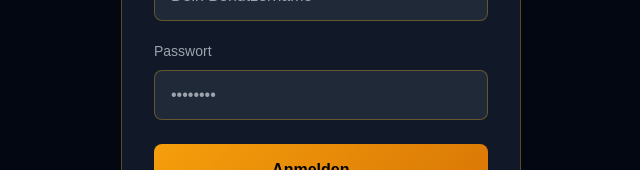
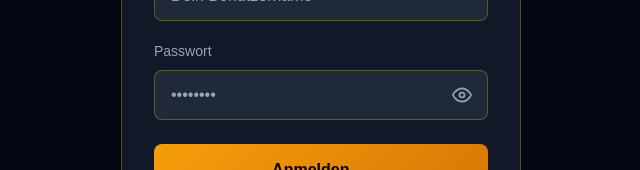
Before and after one commit to JulienW26/all-influencer, a Next.js app: page /admin in a window 1280 px wide. Shown: the part 395-565 px from the top of the page, without its empty margins (319-959 px from the left). Built offline with nearby package versions, Linux system fonts and the light colour scheme; no server answers.

Commit message:
Update LoginForm.js

```diff
--- a/components/admin/LoginForm.js
+++ b/components/admin/LoginForm.js
@@ -7,6 +7,7 @@ import { useState } from 'react';
 export default function LoginForm({ onSuccess }) {
   const [username, setUsername] = useState('');
   const [password, setPassword] = useState('');
+  const [showPassword, setShowPassword] = useState(false);
   const [error, setError] = useState('');
   const [loading, setLoading] = useState(false);
 
@@ -102,13 +103,14 @@ export default function LoginForm({ onSuccess }) {
             <label style={{ display: 'block', fontSize: '14px', color: '#9ca3af', marginBottom: '8px' }}>
               Passwort
             </label>
+            <div style={{ position: 'relative' }}>
               <input
-              type="password"
+                type={showPassword ? 'text' : 'password'}
                 value={password}
                 onChange={(e) => setPassword(e.target.value)}
                 style={{
                   width: '100%',
-                padding: '12px 16px',
+                  padding: '12px 48px 12px 16px',
                   backgroundColor: '#1f2937',
                   border: '1px solid rgba(251, 191, 36, 0.3)',
                   borderRadius: '8px',
@@ -120,6 +122,41 @@ export default function LoginForm({ onSuccess }) {
                 placeholder="••••••••"
                 required
               />
+              {/* Auge-Icon Button */}
+              <button
+                type="button"
+                onClick={() => setShowPassword(!showPassword)}
+                style={{
+                  position: 'absolute',
+                  right: '12px',
+                  top: '50%',
+                  transform: 'translateY(-50%)',
+                  background: 'none',
+                  border: 'none',
+                  padding: '4px',
+                  cursor: 'pointer',
+                  display: 'flex',
+                  alignItems: 'center',
+                  justifyContent: 'center',
+                  color: '#9ca3af'
+                }}
+                tabIndex={-1}
+              >
+                {showPassword ? (
+                  // Auge durchgestrichen (Passwort sichtbar)
+                  <svg width="20" height="20" viewBox="0 0 24 24" fill="none" stroke="currentColor" strokeWidth="2" strokeLinecap="round" strokeLinejoin="round">
+                    <path d="M17.94 17.94A10.07 10.07 0 0 1 12 20c-7 0-11-8-11-8a18.45 18.45 0 0 1 5.06-5.94M9.9 4.24A9.12 9.12 0 0 1 12 4c7 0 11 8 11 8a18.5 18.5 0 0 1-2.16 3.19m-6.72-1.07a3 3 0 1 1-4.24-4.24" />
+                    <line x1="1" y1="1" x2="23" y2="23" />
+                  </svg>
+                ) : (
+                  // Auge offen (Passwort versteckt)
+                  <svg width="20" height="20" viewBox="0 0 24 24" fill="none" stroke="currentColor" strokeWidth="2" strokeLinecap="round" strokeLinejoin="round">
+                    <path d="M1 12s4-8 11-8 11 8 11 8-4 8-11 8-11-8-11-8z" />
+                    <circle cx="12" cy="12" r="3" />
+                  </svg>
+                )}
+              </button>
+            </div>
           </div>
 
           {error && (
```
Lines whose indentation alone changed are shown as unchanged.
